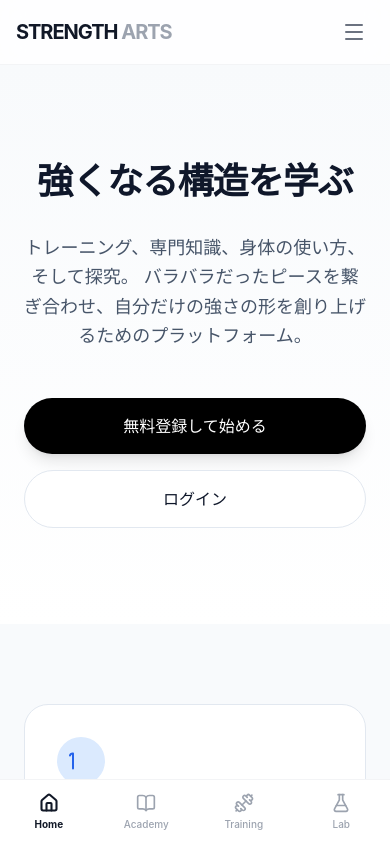
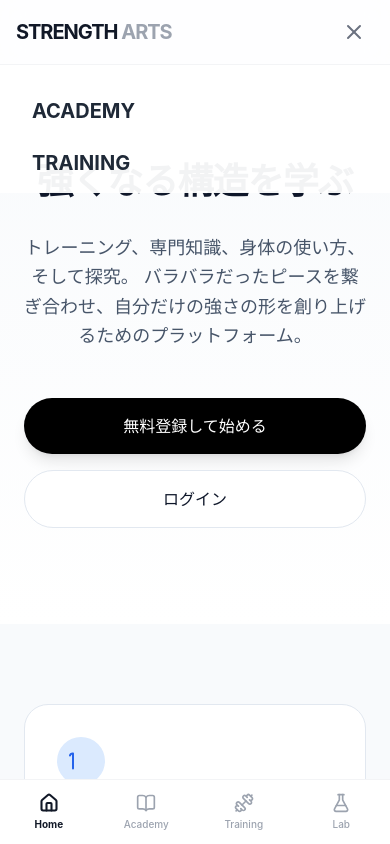
Before and after one commit to WAKAMUSYA/strength-arts, a Next.js app: page / in a window 390 px wide. Both pictures are taken after a click on the button 354 px from the left and 32 px from the top of the page. Shown: the top 844 px of the page. Built offline with nearby package versions, Linux system fonts and the light colour scheme; no server answers.

Commit message:
変更内容

```diff
--- /dev/null
+++ b/components/layout/MobileMenu.tsx
@@ -0,0 +1,80 @@
+'use client';
+
+import { useState, useEffect } from 'react';
+import { Menu, X } from 'lucide-react';
+import Link from 'next/link';
+import { usePathname } from 'next/navigation';
+
+type Props = {
+  isLoggedIn: boolean;
+  signOutAction?: (formData: FormData) => void;
+};
+
+export default function MobileMenu({ isLoggedIn, signOutAction }: Props) {
+  const [isOpen, setIsOpen] = useState(false);
+  const pathname = usePathname();
+
+  // ルートが変更されたらメニューを閉じる
+  useEffect(() => {
+    setIsOpen(false);
+  }, [pathname]);
+
+  // メニューが開いているときは背景のスクロールを無効化
+  useEffect(() => {
+    if (isOpen) {
+      document.body.style.overflow = 'hidden';
+    } else {
+      document.body.style.overflow = '';
+    }
+    return () => {
+      document.body.style.overflow = '';
+    };
+  }, [isOpen]);
+
+  return (
+    <div className="md:hidden">
+      <button
+        onClick={() => setIsOpen(!isOpen)}
+        className="p-2 text-gray-500 hover:text-gray-900 transition-colors"
+      >
+        {isOpen ? <X className="w-6 h-6" /> : <Menu className="w-6 h-6" />}
+      </button>
+
+      {isOpen && (
+        <div className="fixed inset-0 top-16 z-40 bg-white/95 backdrop-blur-md border-t border-gray-100 flex flex-col pt-8 px-8 overflow-y-auto pb-24">
+          <nav className="flex flex-col space-y-6 text-xl font-bold text-gray-800">
+            <Link href={isLoggedIn ? "/dashboard/academy" : "/academy"} className="hover:text-blue-600 transition-colors">ACADEMY</Link>
+            <Link href={isLoggedIn ? "/dashboard/training" : "/training"} className="hover:text-red-600 transition-colors">TRAINING</Link>
+            <Link href={isLoggedIn ? "/dashboard/lab" : "/lab"} className="hover:text-purple-600 transition-colors">LAB</Link>
+
+            <div className="h-px bg-gray-200 w-full my-4"></div>
+
+            {isLoggedIn ? (
+              <>
+                <Link href="/dashboard" className="text-gray-600 hover:text-gray-900">
+                  Dashboard
+                </Link>
+                {signOutAction && (
+                  <form action={signOutAction}>
+                    <button type="submit" className="text-left text-gray-500 hover:text-gray-900">
+                      ログアウト
+                    </button>
+                  </form>
+                )}
+              </>
+            ) : (
+              <div className="flex flex-col space-y-4">
+                <Link href="/login" className="text-gray-600 hover:text-gray-900">
+                  ログイン
+                </Link>
+                <Link href="/signup" className="text-gray-600 hover:text-gray-900">
+                  新規登録
+                </Link>
+              </div>
+            )}
+          </nav>
+        </div>
+      )}
+    </div>
+  );
+}
--- a/components/layout/Navbar.tsx
+++ b/components/layout/Navbar.tsx
@@ -2,6 +2,7 @@ import Link from "next/link";
 import { Menu } from "lucide-react";
 import { createClient } from "@/utils/supabase/server";
 import { redirect } from "next/navigation";
+import MobileMenu from "./MobileMenu";
 
 export default async function Navbar() {
   const supabase = createClient();
@@ -56,10 +57,7 @@ export default async function Navbar() {
               </Link>
             </div>
           )}
-
-          <button className="p-2 text-gray-500 hover:text-gray-900 transition-colors md:hidden">
-            <Menu className="w-6 h-6" />
-          </button>
+          <MobileMenu isLoggedIn={!!user} signOutAction={signOut} />
         </div>
       </div>
     </header>
```
